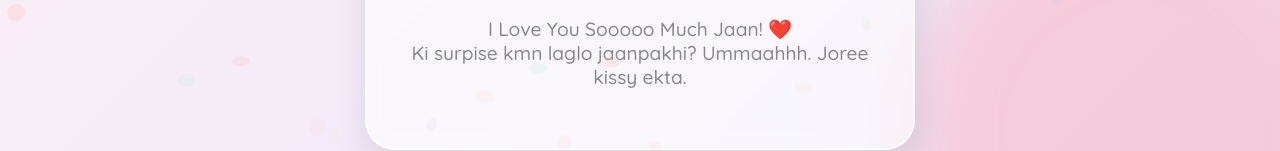
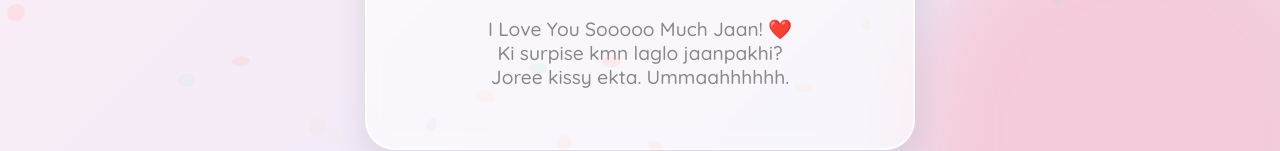
Before and after one commit to M-H-Tayef/I-love-you-jaan, a plain HTML site: page index.html in a window 1280 px wide. Both pictures are taken after a click on the button "YES! 🥰". Shown: the part 527-678 px from the top of the page. Drawn offline with Linux system fonts and the light colour scheme.

Commit message:
index.html

```diff
--- a/index.html
+++ b/index.html
@@ -153,7 +153,7 @@
                 <img src="https://media.giphy.com/media/kZqbBT64ECtjy/giphy.gif" alt="Soft Cuddle">
             </div>
             <h1>YAYYY! <br> Ami jantam hae bolba! 🌸</h1>
-            <p class="love-note">I Love You Sooooo Much Jaan! ❤️<br>Ki surpise kmn laglo jaanpakhi? Ummaahhh. Joree kissy ekta.</p>
+            <p class="love-note">I Love You Sooooo Much Jaan! ❤️<br>Ki surpise kmn laglo jaanpakhi? <br> Joree kissy ekta. Ummaahhhhhh.</p>
         </div>
     </div>
 
```
